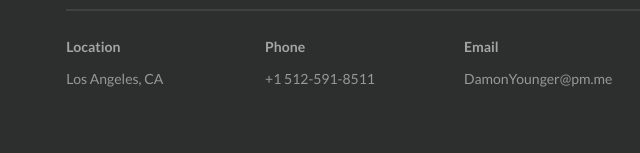
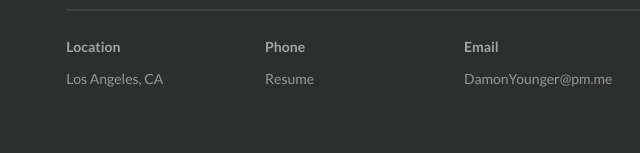
Before and after one commit to damonyounger/damonyounger, a plain HTML site: page index.html in a window 1280 px wide. Shown: the part 647-800 px from the top of the page, 392-1032 px from the left. Drawn offline with Linux system fonts and the light colour scheme.

Commit message:
updated resume

```diff
--- a/index.html
+++ b/index.html
@@ -156,7 +156,7 @@
                                                             <h4>Phone</h4>
                                                             <p>
                                                                 <span class="t-link-container__item--blended">
-                                                                    +1 512-591-8511
+                                                                    Resume
                                                                 </span>
                                                             </p>
                                                         </a><!-- /o-link-container -->
```
